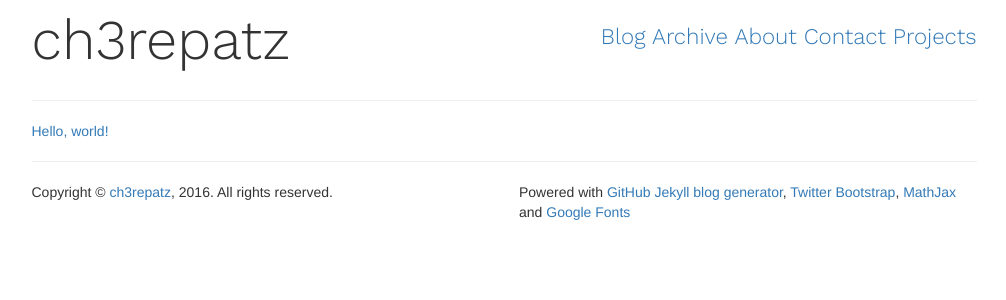
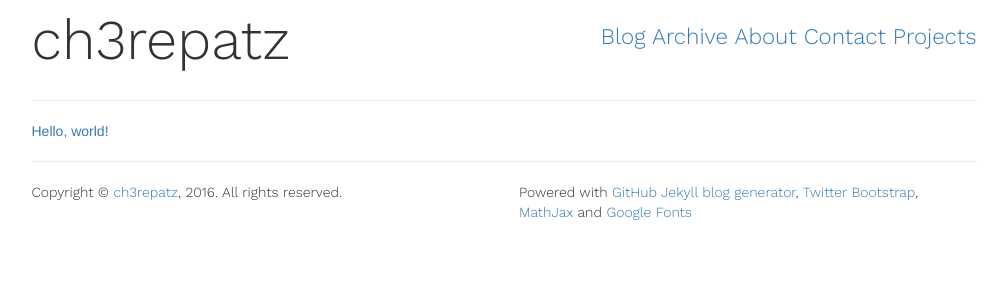
Before and after one commit to ch3repatz/ch3repatz.github.io, a Jekyll site: the page built from index.html, in a window 1280 px wide. Shown: the top 300 px of the page, without its empty margins (136-1142 px from the left). Built offline with Jekyll 4.4.1, drawn with Linux system fonts in a browser that asks for light colours.

Commit message:
Update default.html

```diff
--- a/_layouts/default.html
+++ b/_layouts/default.html
@@ -52,6 +52,10 @@
 		text-align: right;
     	}
 
+    	.footer_text {
+    		font-family: 'Work Sans', sans-serif;
+    	}
+
     	/* Center top menu for mobile view */
 	@media screen and (max-width: 991px) {
 		.logo_title, .top_menu {
@@ -93,7 +97,7 @@
     		</div>
     	</div>
     	<!-- Footer -->
-    	<div class="row">
+    	<div class="row footer_text">
     		<div class="col-md-5 col-md-offset-1">
     			<p>
     				Copyright &copy; <a href="{{ site.url }}/contact/">ch3repatz</a>, 2016. All rights reserved.
```
